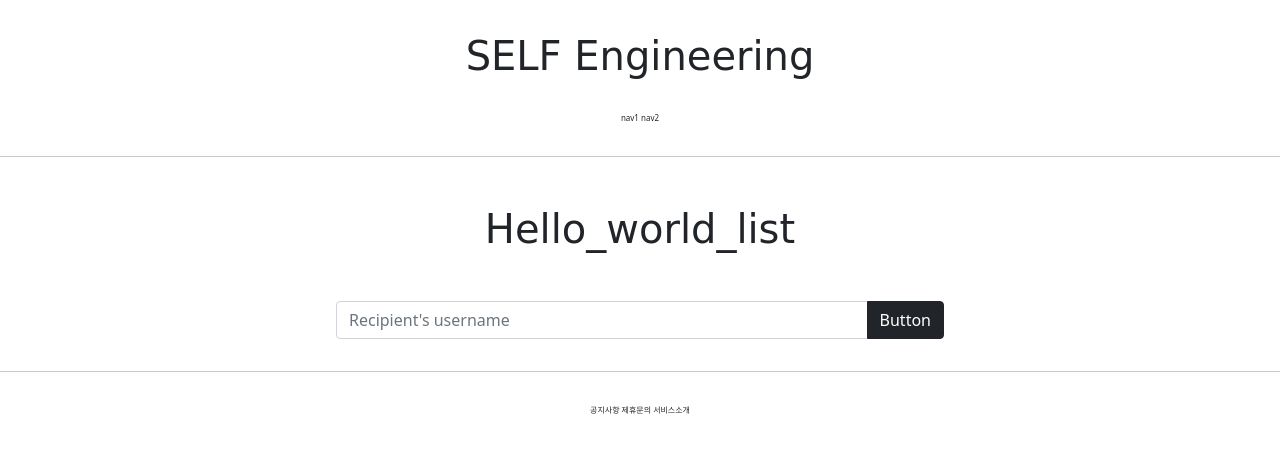
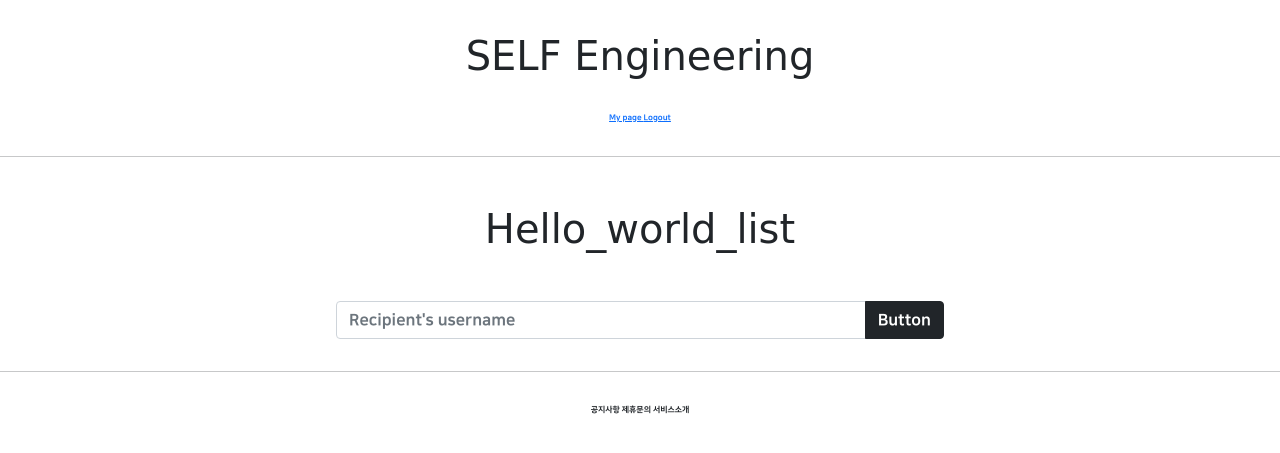
Before and after one commit to Kim-Seung-Su/2s_lab, a Django app: page /account/hello_world/ in a window 1280 px wide. Shown: the top 453 px of the page. Run offline with Django 3.2, Linux system fonts and the light colour scheme; the visitor is signed in with stand-in values (Sample User, id 1); parts of the project's set-up code (start-up, migrations or seed data) failed here and were passed over; some libraries are stand-ins or nearby versions; some web fonts are replaced.

Commit message:
7/1 5th class commit

```diff
--- a/Web_1/settings.py
+++ b/Web_1/settings.py
@@ -121,7 +121,7 @@ AUTH_PASSWORD_VALIDATORS = [
 # Internationalization
 # https://docs.djangoproject.com/en/3.2/topics/i18n/
 
-LANGUAGE_CODE = 'en-us'
+LANGUAGE_CODE = 'ko-kr'
 
 TIME_ZONE = 'UTC'
 
--- a/accountapp/urls.py
+++ b/accountapp/urls.py
@@ -1,7 +1,7 @@
 from django.contrib.auth.views import LoginView, LogoutView
 from django.urls import path, include
 
-from accountapp.views import hello_world, AccountCreateView
+from accountapp.views import hello_world, AccountCreateView, AccountDetailView
 
 app_name = 'accountapp'
 
@@ -11,5 +11,7 @@ urlpatterns = [
     path('login/', LoginView.as_view(template_name='accountapp/login.html'), name = "login"),
     path('logout/', LogoutView.as_view(), name = "logout"),
 
-    path('create/', AccountCreateView.as_view(), name ='create')
+    path('create/', AccountCreateView.as_view(), name ='create'),
+
+    path('detail/<int:pk>', AccountDetailView.as_view(), name='detail')
     ]
--- a/accountapp/views.py
+++ b/accountapp/views.py
@@ -5,7 +5,7 @@ from django.shortcuts import render
 
 # Create your views here.
 from django.urls import reverse, reverse_lazy
-from django.views.generic import CreateView
+from django.views.generic import CreateView, DetailView
 
 from accountapp.models import HelloWorld
 
@@ -31,3 +31,8 @@ class AccountCreateView(CreateView):
     form_class = UserCreationForm
     success_url = reverse_lazy('accountapp:hello_world')
     template_name = 'accountapp/create.html'
+
+class AccountDetailView(DetailView):
+    model = User
+    context_object_name = 'target_user'
+    template_name = 'accountapp/detail.html'
--- a/templates/base.html
+++ b/templates/base.html
@@ -3,7 +3,7 @@
 
 {% include 'head.html' %}
 
-<body>
+<body style = "font-family: NanumSquareEB">
 
 {% include 'header.html' %}
 
--- a/templates/head.html
+++ b/templates/head.html
@@ -14,4 +14,27 @@
 
     {# Static files link #}
     <link rel="stylesheet" type = "text/css" href="{% static "base.css" %}">
+
+    <style>
+        @font-face {
+            font-family: 'NanumSquareR';
+            src: local('NanumSquareR'),
+            url("{% static 'fonts/NanumSquareR.ttf' %}") format("opentype");
+        }
+        @font-face {
+            font-family: 'NanumSquareEB';
+            src: local('NanumSquareEB'),
+            url("{% static 'fonts/NanumSquareEB.otf' %}") format("opentype");
+        }
+        @font-face {
+            font-family: 'NanumSquareB';
+            src: local('NanumSquareB'),
+            url("{% static 'fonts/NanumSquareB.otf' %}") format("opentype");
+        }
+        @font-face {
+            font-family: 'NanumSquareR';
+            src: local('NanumSquareR'),
+            url("{% static 'fonts/NanumSquareR.otf' %}") format("opentype");
+        }
+    </style>
 </head>
--- a/templates/header.html
+++ b/templates/header.html
@@ -6,8 +6,6 @@
 
 
     <div class = "Engineering_header_2">
-        <span>nav1</span>
-        <span>nav2</span>
         {% if not user.is_authenticated%}  <!--로그인 했을시에는 로그아웃,-->
 
         <span>
@@ -20,10 +18,16 @@
                 Sign up
             </a>
         </span>
+
         {% else %}
         <span>
+            <a href = "{% url 'accountapp:detail' pk=user.pk %}">
+                My page
+            </a>
+        </span>
+        <span>
             <a href = "{% url 'accountapp:logout' %}">
-
+                Logout
             </a>
         </span>
         {% endif %}
```
Also changed, not shown: static/fonts/NanumSquareB.otf (added), static/fonts/NanumSquareEB.otf (added), static/fonts/NanumSquareL.otf (added), static/fonts/NanumSquareR.otf (added).
